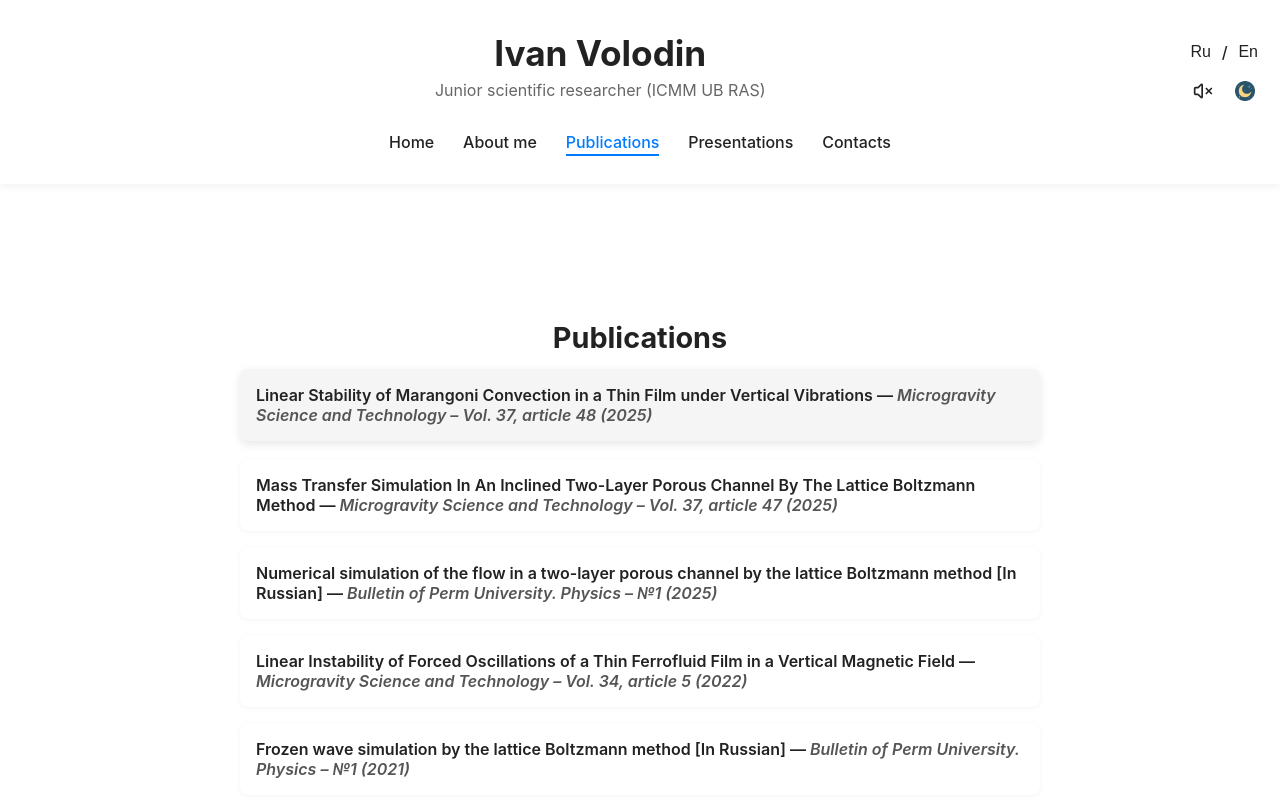
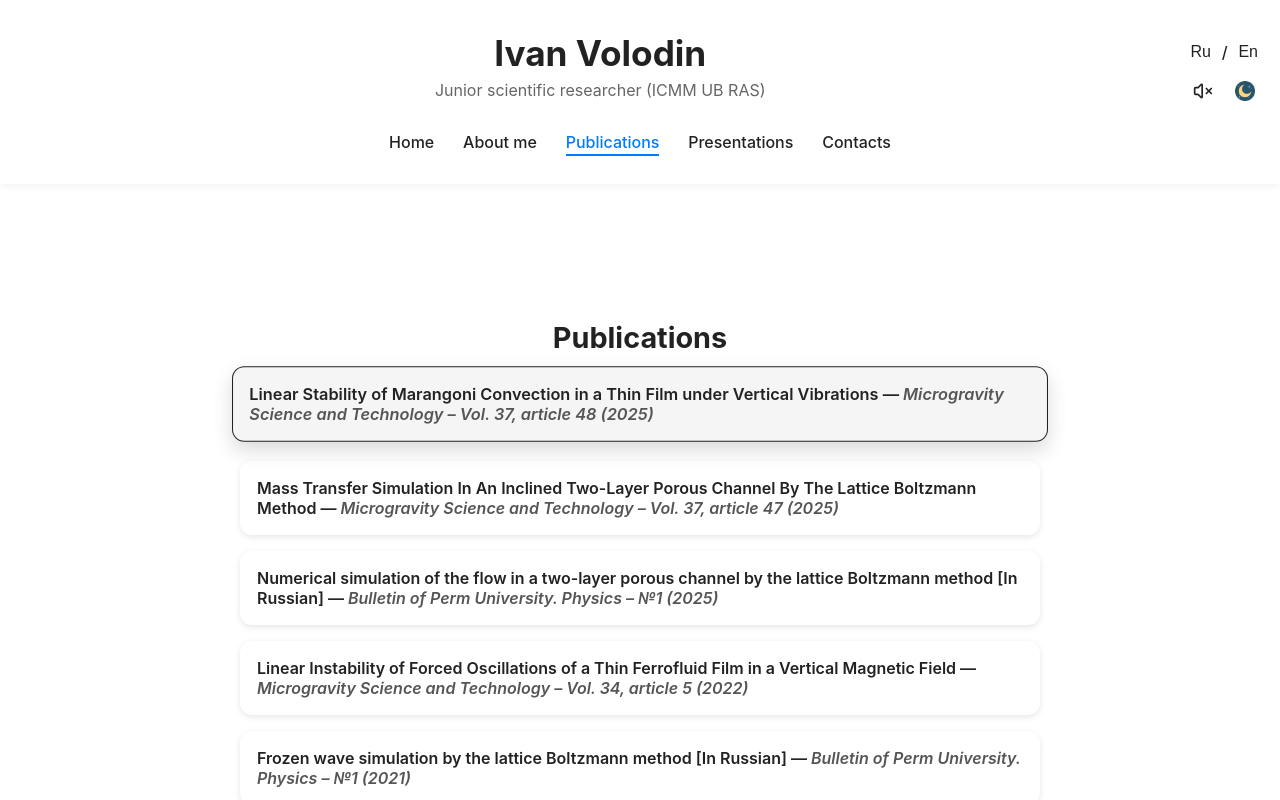
Before and after one commit to ivanwolodin/ivanvolodin, a React (Create React App) app: page /publications in a window 1280 px wide. In both pictures the pointer is over the item 640 px from the left and 407 px from the top of the page. Shown: the top 800 px of the page. Built offline with nearby package versions, Linux system fonts and the light colour scheme.

Commit message:
Improved publications visibility

```diff
--- a/src/pages/Publications/Publications.css
+++ b/src/pages/Publications/Publications.css
@@ -18,7 +18,6 @@
   list-style: none;
   padding: 0;
 }
-
 .publications__item {
   margin-bottom: 1rem;
   padding: 1rem;
@@ -26,14 +25,15 @@
   background: var(--card-bg);
   cursor: pointer;
   transition: all 0.3s ease;
-  border-radius: 8px;
-  box-shadow: 0 1px 4px rgba(0,0,0,0.05);
+  box-shadow: 0 2px 6px rgba(0,0,0,0.1);
+  border: 1px solid transparent;
 }
 
 .publications__item:hover {
-  transform: translateY(-2px);
-  box-shadow: 0 3px 10px rgba(0,0,0,0.1);
+  transform: translateY(-4px) scale(1.02);
+  box-shadow: 0 8px 20px rgba(0,0,0,0.15);
   background: var(--card-bg-hover);
+  border-color: var(--accent-color);
 }
 
 .publications__item_open {
```
